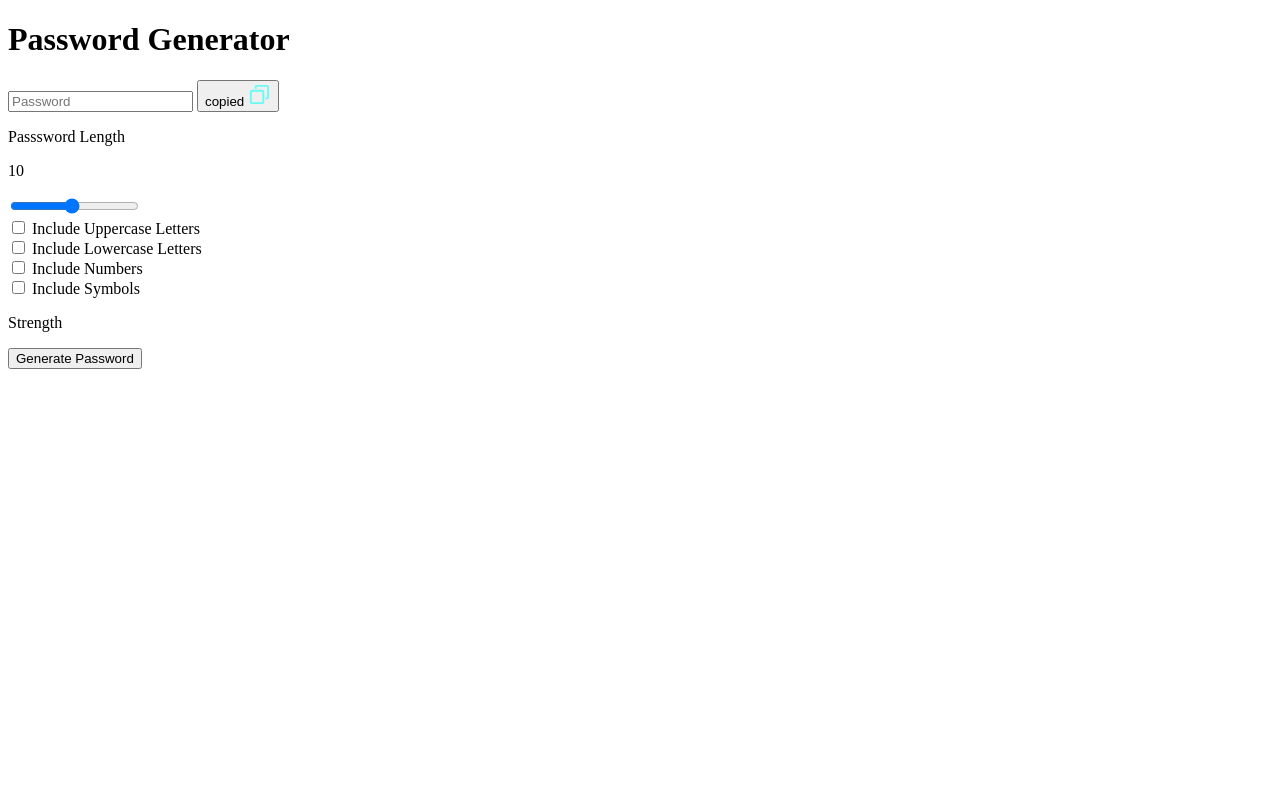
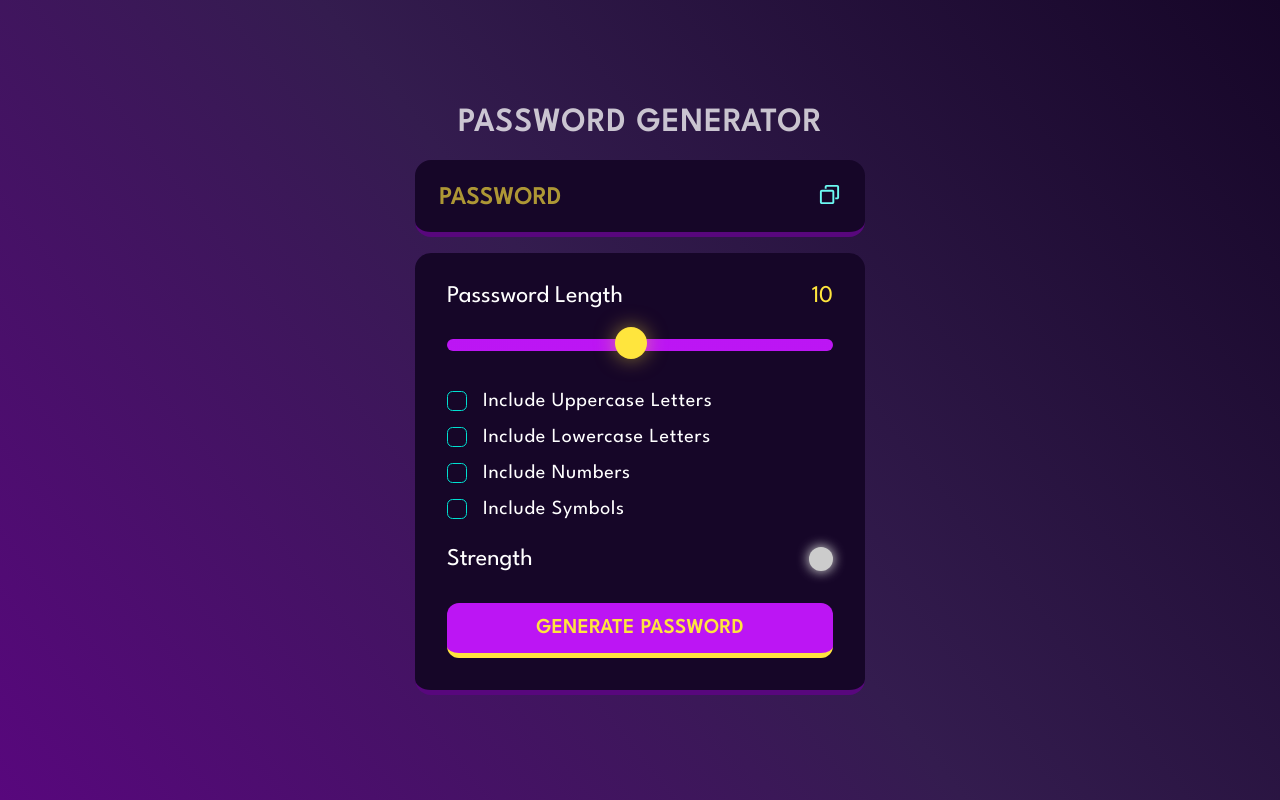
Before and after one commit to mroy8202/password-generator, a plain HTML site: page index.html in a window 1280 px wide. Drawn offline with Linux system fonts and the light colour scheme.

Commit message:
password generator working

```diff
--- a/index.html
+++ b/index.html
@@ -5,6 +5,12 @@
     <meta http-equiv="X-UA-Compatible" content="IE=edge">
     <meta name="viewport" content="width=device-width, initial-scale=1.0">
     <title>password-generator</title>
+
+    <link rel="preconnect" href="https://fonts.googleapis.com">
+    <link rel="preconnect" href="https://fonts.gstatic.com" crossorigin>
+    <link href="https://fonts.googleapis.com/css2?family=League+Spartan&display=swap" rel="stylesheet">
+
+    <link rel="stylesheet" href="style.css">
 </head>
 <body>
 
@@ -15,10 +21,10 @@
         <!-- Password generator container -->
         <div class="display-container">
             <!-- this is a read only input, data-passwordDisplay is a 'custom attribute' which is used by querySelector in js to target this input -->
-            <input readonly placeholder="Password" data-passwordDisplay>
+            <input readonly placeholder="Password" data-passwordDisplay class="display">
 
-            <button data-copy>
-                <span data-copyMsg>copied</span>
+            <button class="copyBtn" data-copy>
+                <span class="tooltip" data-copyMsg>copied</span>
                 <img src="images/copy.svg" alt="copy-img" width="23" height="23">
             </button>
         </div>
@@ -28,30 +34,30 @@
 
             <!-- Password Length -->
             <div class="length-container">
-                <p>Passsword Length</p>
-                <p data-lengthNumber>0</p>
+                <p class="pass-len">Passsword Length</p>
+                <p class="pass-len-num" data-lengthNumber>0</p>
             </div>
 
             <!-- Slider -->
             <input type="range" min="1" max="20" class="slider" step="1" data-lengthSlider>
 
             <!-- Checkboxes -->
-            <div>
+            <div class="check">
                 <input type="checkbox" id="uppercase">
                 <label for="uppercase">Include Uppercase Letters</label>
             </div>
 
-            <div>
+            <div class="check">
                 <input type="checkbox" id="lowercase">
                 <label for="lowercase">Include Lowercase Letters</label>
             </div>
 
-            <div>
+            <div class="check">
                 <input type="checkbox" id="numbers">
                 <label for="numbers">Include Numbers</label>
             </div>
 
-            <div>
+            <div class="check">
                 <input type="checkbox" id="symbols">
                 <label for="symbols">Include Symbols</label>
             </div>
@@ -59,7 +65,7 @@
             <!-- Strength -->
             <div class="strength-container">
                 <p>Strength</p>
-                <div data-indicator></div>
+                <div data-indicator class="indicator"></div>
             </div>
 
             <!-- Generate Password Button -->
--- a/script.js
+++ b/script.js
@@ -16,15 +16,22 @@ let passwordLength = 10;
 let checkCount = 0;
 handleSlider();
 // set strength circle to grey
+setIndicator("#ccc");
 
 // set password length
 function handleSlider() {
     inputSlider.value = passwordLength;
     lengthDisplay.innerText = passwordLength;
+
+    // this will fill color in slider till only where slider thumb is present
+    // const min = inputSlider.min;
+    // const max = inputSlider.max;
+    // inputSlider.style.backgroundSize = ( (passwordLength - min) * 100 / (max - min) ) + "% 100%"
 }
 
 function setIndicator(color) {
-    indicator.getElementsByClassName.backgroundColor = color;
+    indicator.style.backgroundColor = color;
+    indicator.style.boxShadow = `0px 0px 12px 1px ${color}`;
 }
 
 function getRandomInteger(min, max) {
@@ -94,19 +101,22 @@ async function copyContent() {
 function shufflePassword(array) {
     // Fisher Yates Method
     for (let i = array.length - 1; i > 0; i--) {
+        // random j, find out using random function
         const j = Math.floor(Math.random() * (i + 1));
+
+        // swap number at i index and j index
         const temp = array[i];
         array[i] = array[j];
         array[j] = temp;
-      }
+    }
     let str = "";
     array.forEach((el) => (str += el));
     return str;
 }
 
 // event listeners
-inputSlider.addEventListener('input', (event) => {
-    passwordLength = event.target.value;
+inputSlider.addEventListener('input', (e) => {
+    passwordLength = e.target.value;
     handleSlider();
 });
 
--- /dev/null
+++ b/style.css
@@ -0,0 +1,265 @@
+*,
+*::before,
+*::after {
+    margin: 0;
+    padding: 0;
+    box-sizing: border-box;
+    font-family: 'League Spartan', sans-serif;
+}
+
+:root {
+
+    --dk-violet: hsl(268, 75%, 9%);
+    --lt-violet: hsl(268, 47%, 21%);
+    --lt-violet2: hsl(281, 89%, 26%);
+    --vb-violet: hsl(285, 91%, 52%);
+    --vb-violet2: hsl(290, 70%, 36%);
+
+    --vb-yellow: hsl(52, 100%, 62%);
+
+
+    --pl-white: hsl(0, 0%, 100%);
+
+    --vb-cyan: hsl(176, 100%, 44%);
+    --vb-cyan2: hsl(177, 92%, 70%);
+    --dk-text: hsl(198, 20%, 13%);
+}
+
+body {
+    width: 100vw;
+    height: 100vh;
+    display: flex;
+    flex-direction: column;
+    align-items: center;
+    justify-content: center;
+    background: linear-gradient(231deg, rgba(22, 6, 40, 1) 0%, rgba(52, 28, 79, 1) 50%, rgba(88, 7, 125, 1) 100%);
+}
+
+.container {
+    width: 90%;
+    max-width: 450px;
+}
+
+h1 {
+    color: var(--pl-white);
+    opacity: 0.75;
+    text-transform: uppercase;
+    letter-spacing: 2px;
+    text-align: center;
+    line-height: 1.2;
+}
+
+.display-container {
+    position: relative;
+    background-color: var(--dk-violet);
+    border-radius: 1rem;
+    border-bottom: 0.35rem solid var(--lt-violet2);
+    margin: 1rem 0;
+    padding-top: 0.35rem;
+}
+
+.display {
+    width: 100%;
+    background-color: transparent;
+    padding: 1.15rem 1rem;
+    color: var(--vb-yellow);
+    font-weight: 600;
+    font-size: 1.5rem;
+    line-height: 30px;
+    letter-spacing: 1px;
+    padding-right: 3.25rem;
+    border: none;
+}
+
+.display::placeholder {
+    position:absolute;
+    top: 50%;
+    left: 1.5rem;
+    font-size: 1.5rem;
+    line-height:30px;
+    color: var(--vb-yellow);
+    opacity: 0.65;
+    text-transform: uppercase;
+    transform: translateY(-50%);
+}
+
+.display-container button {
+    position: absolute;
+    top: 50%;
+    right: 1.5rem;
+    transform: translateY(-50%);
+}
+
+.input-container{
+    width:100%;
+    background-color: var(--dk-violet);
+    border-radius: 1rem;
+    padding: 2rem;
+    border-bottom: 0.35rem solid var(--lt-violet2);
+}
+
+.length-container {
+    display: flex;
+    justify-content: space-between;
+    align-items: center;
+}
+
+.pass-len {
+    color:var(--pl-white);
+    font-size: 1.5rem;
+}
+
+.pass-len-num {
+    color:var(--vb-yellow);
+    font-size: 1.5rem;
+}
+
+.strength-container {
+    display: flex;
+    justify-content: space-between;
+    align-items: center;
+    margin-top: 1.75rem;
+    margin-bottom: 2rem;
+}
+
+
+.strength-container p{
+    color:var(--pl-white);
+    font-size: 1.5rem;
+}
+
+.indicator {
+    width:1.5rem;
+    height:1.5rem;
+    border-radius:50%;
+}
+
+.generateButton {
+    width: 100%;
+    padding: 1rem 0;
+    background-color: var(--vb-violet);
+    text-align: center;
+    border-radius: 0.75rem;
+    border: none;
+    border-bottom: 0.35rem solid var(--vb-yellow);
+    text-transform: uppercase;
+    letter-spacing: 1px;
+    color: var(--vb-yellow);
+    font-weight: 600;
+    font-size: 1.25rem;
+}
+
+.generateButton:hover {
+    cursor: pointer;
+}
+
+/* Checkbox styling */
+.check {
+    display: flex;
+    align-items: center;
+    margin: 1rem 0;
+    gap: 0 1rem;
+}
+
+.check input{
+    appearance: none; /* This will remove the default style */
+    width: 20px;
+    height: 20px;
+    border: 1px solid var(--vb-cyan);
+    cursor: pointer;
+    position: relative;
+    border-radius: 0.35rem;
+}
+
+.check input:checked{
+    background-color: var(--vb-cyan);
+}
+
+
+.check input:checked::before {
+    content: '✔';
+    position: absolute;
+    color: var(--dk-text);
+    font-size:1.05rem;
+    font-weight: 600;
+    left:50%;
+    top:-3.5px;
+    transform: translateX(-50%)  translateY(10%);
+}
+
+.check label {
+    color: var(--pl-white);
+    font-size: 1.25rem;
+    letter-spacing: 0.75px;
+}
+/*  */
+
+/* Slider */
+.slider {
+    appearance: none;
+    width:100%;
+    height: 0.75rem;
+    cursor: pointer;
+    background-color: var(--lt-violet);
+    border-radius: 1rem;
+    margin-top: 2rem;
+    margin-bottom: 1.5rem;
+    background-image: linear-gradient(var(--vb-violet), var(--vb-violet));
+    border:none;
+    outline:none;
+    z-index:-1;
+}
+/* -webkit-slider-thumb : This is pseudo element selector that selects the thumb element */
+.slider::-webkit-slider-thumb {
+    position:relative;
+    z-index:1;
+    appearance: none;
+    height:2rem;
+    width:2rem;
+    border-radius: 50%;
+    background-color: var(--vb-yellow);
+    cursor:pointer;
+    margin-top: -3px;
+    box-shadow: 0px 0px 20px 0px rgba(255, 229, 61, 0.50);
+    transition: all 100ms ease-in;
+}
+
+.slider:focus{
+    outline: 3px solid var(--vb-yellow);
+}
+
+.slider::-webkit-slider-thumb:hover{
+    outline: 2px solid var(--vb-yellow);
+    background-color: var(--dk-violet);
+    box-shadow: 0px 0px 25px 5px rgba(255, 229, 61, 0.80);
+}
+
+/*  */
+
+/* Copy Button */
+.copyBtn {
+    background-color: transparent;
+    border: none;
+    outline: none;
+    cursor: pointer;
+}
+
+.tooltip {
+    position: absolute;
+    background-color: var(--vb-violet2);
+    color: var(--vb-yellow);
+    font-size: 1.25rem;
+    top: -35px;
+    left: -25px;
+    padding: 5px 10px;
+    border-radius: 1rem;
+    opacity: 0;
+    transform: scale(0);
+    transform-origin: bottom;
+    transition: all 250ms ease-in-out;
+}
+
+.tooltip.active {
+    opacity: 1;
+    transform: scale(1);
+}
```
